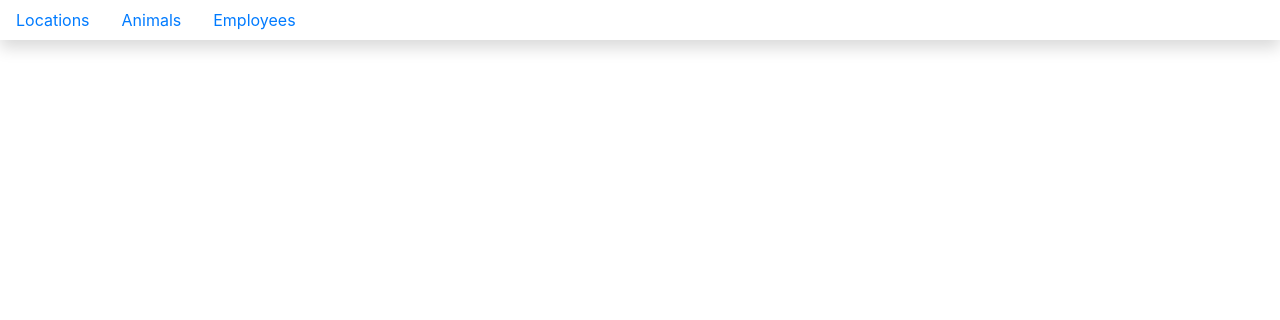
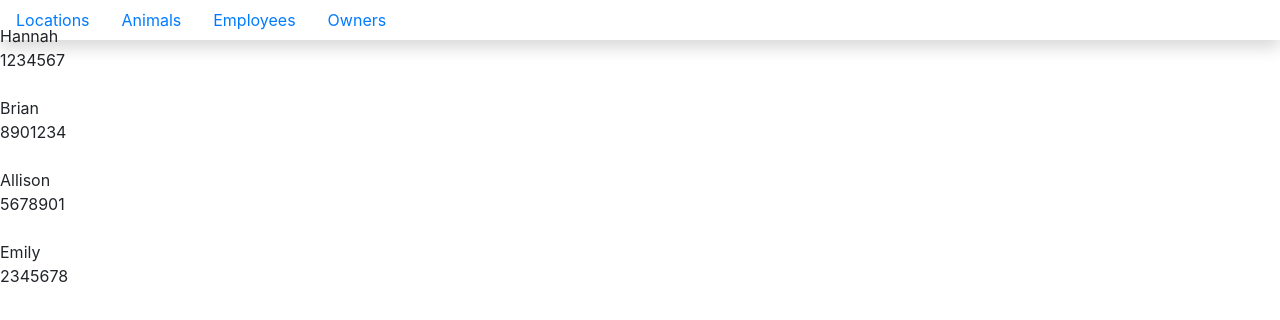
Before and after one commit to hannahmneal/my-react-project, a React (Create React App) app: page /owners in a window 1280 px wide. Shown: the top 320 px of the page. Built offline with nearby package versions, Linux system fonts and the light colour scheme.

Commit message:
adcompleted practice owners list exercise

```diff
--- a/src/components/ApplicationViews.js
+++ b/src/components/ApplicationViews.js
@@ -6,6 +6,7 @@ import React, { Component } from "react"
 import AnimalList from "./AnimalList"
 import LocationList from "./Locations"
 import EmployeeList from "../employees/EmployeeList"
+import Owners from "./Owners"
 
 
 class ApplicationViews extends Component {
@@ -29,10 +30,18 @@ class ApplicationViews extends Component {
             {id: 5, name: "Moses"}
     ]
 
+    ownersFromAPI = [
+        {id: 1, name: "Hannah", phoneNumber: 1234567},
+        {id: 2, name: "Brian", phoneNumber: 8901234},
+        {id: 3, name: "Allison", phoneNumber: 5678901},
+        {id: 4, name: "Emily", phoneNumber: 2345678}
+    ]
+
     state = {
         employees: this.employeesFromAPI,
         locations: this.locationsFromAPI,
-        animals: this.animalsFromAPI
+        animals: this.animalsFromAPI,
+        owners: this.ownersFromAPI
     }
 
     render() {
@@ -48,6 +57,10 @@ class ApplicationViews extends Component {
                 <Route path="/employees" render={(props) => {
                     return <EmployeeList employees={this.state.employees} />
                 }} />
+                <Route path="/owners" render={(props) => {
+                    return <Owners owners=
+                    {this.state.owners}/>
+                }}/>
             </React.Fragment>
         )
     }
--- /dev/null
+++ b/src/components/Owners.js
@@ -0,0 +1,23 @@
+import React, {Component} from 'react'
+
+class Owners extends Component {
+    render() {
+        return (
+            <section className="owner">
+            {
+                this.props.owners.map(owner =>
+                    <div key={owner.id}>
+                        {<br/>}
+                        {owner.name}
+                        {<br/>}
+                        {owner.phoneNumber}
+                        {<br/>}
+                    </div>
+                )
+            }
+            </section>
+        )
+    }
+}
+
+export default Owners
--- a/src/components/nav/NavBar.js
+++ b/src/components/nav/NavBar.js
@@ -18,6 +18,9 @@ class NavBar extends Component {
                         <Link className="nav-link" to="/employees">Employees</Link>
                         {/* This <Link/> component came from the React Router package that was installed for the navbar. It's attribute "to" will render a hyperlink on the DOM and, when clicked, will change the URL in the browser to the value of the "to" attribute.*/}
                     </li>
+                    <li className="nav-item">
+                        <Link className="nav-link" to="/owners">Owners</Link>
+                    </li>
                 </ul>
             </nav>
         )
```
Also changed, not shown: src/index.js (+1 -9 lines).
